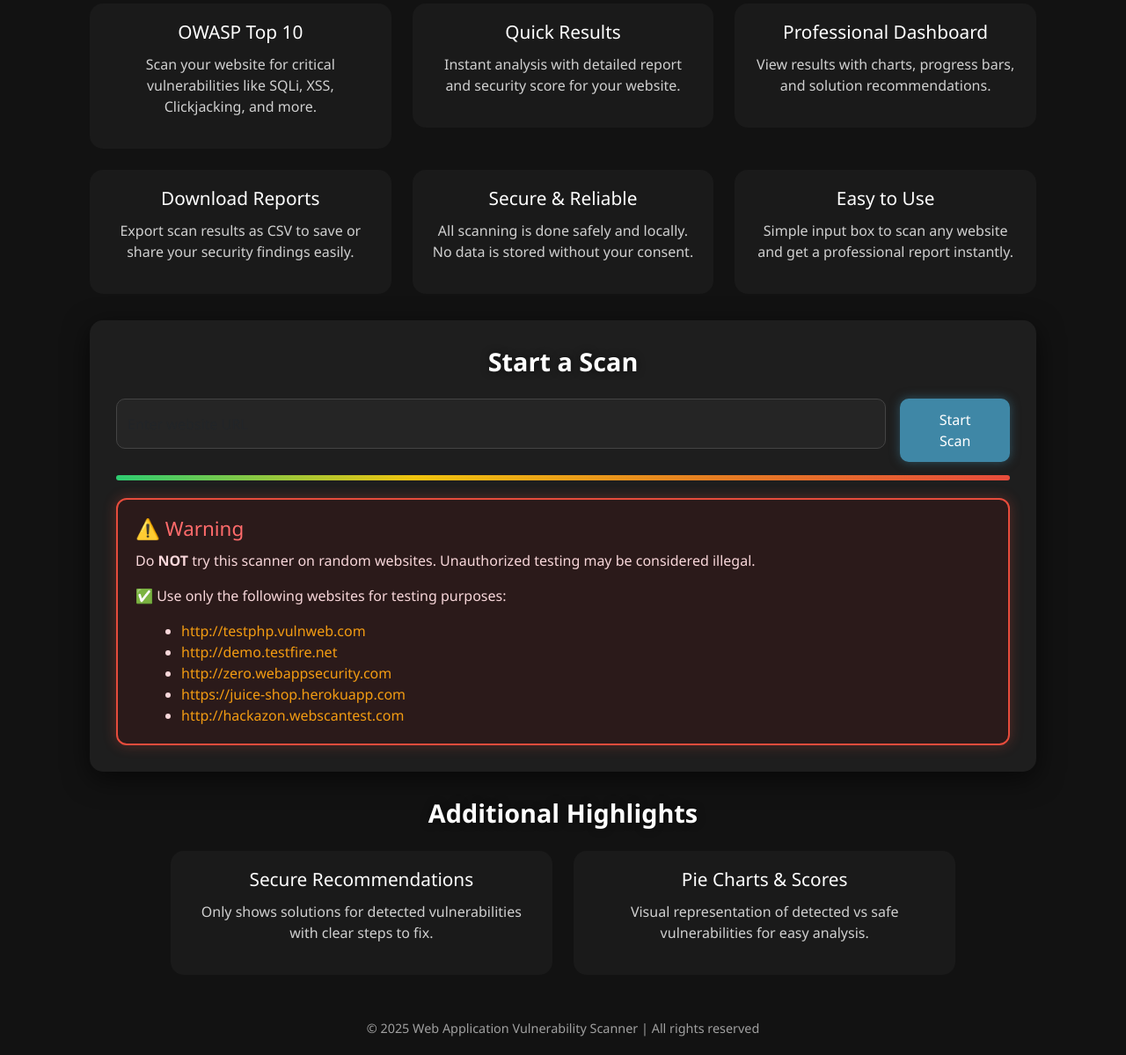
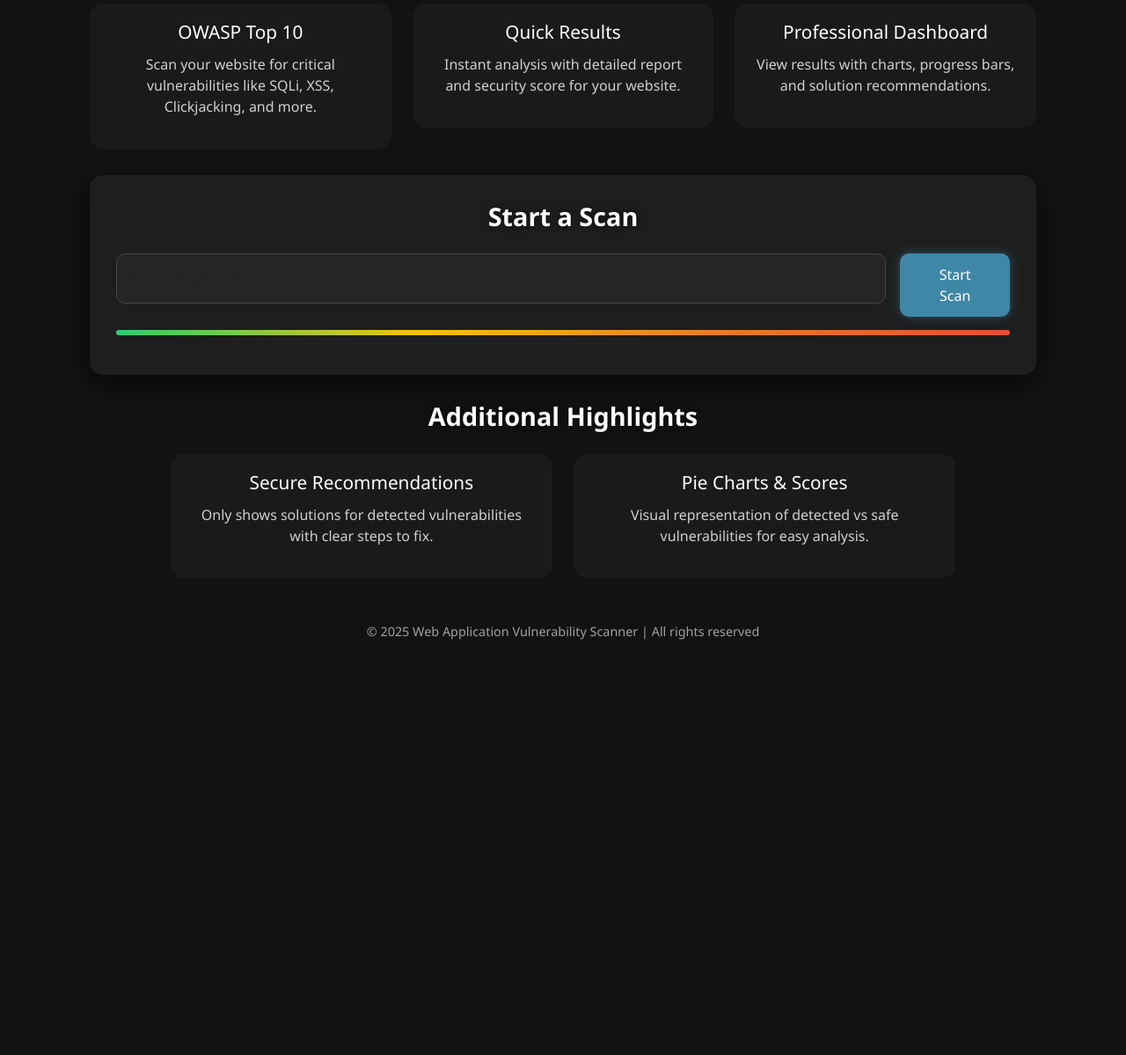
Before and after one commit to divesh-bhakari/webappscanner, a Flask app: page / in a window 1280 px wide. Shown: the part 324-1523 px from the top of the page at 88% size. After the commit the page ends 1051 px from the top, so only its background shows below. Run offline with Flask 3, Linux system fonts and the light colour scheme.

Commit message:
updated index page

```diff
--- a/templates/index.html
+++ b/templates/index.html
@@ -98,32 +98,6 @@ footer { text-align:center; color:#a0a0a0; padding:20px 0; font-size:0.9rem; }
   background: linear-gradient(to right, #2ecc71, #f1c40f, #e67e22, #e74c3c);
   margin: 15px 0;
 }
-
-/* Warning Box */
-.warning-box {
-  background: #2b1a1a;
-  border: 2px solid #e74c3c;
-  border-radius: 12px;
-  padding: 20px;
-  margin-top: 20px;
-  color: #f8d7da;
-  box-shadow: 0 0 15px rgba(231,76,60,0.3);
-}
-.warning-box h3 {
-  color: #ff6b6b;
-  font-size: 1.4rem;
-  margin-bottom: 10px;
-}
-.warning-box ul {
-  margin: 10px 0 0 20px;
-}
-.warning-box a {
-  color: #f39c12;
-  text-decoration: none;
-}
-.warning-box a:hover {
-  text-decoration: underline;
-}
 </style>
 </head>
 <body>
@@ -159,24 +133,6 @@ footer { text-align:center; color:#a0a0a0; padding:20px 0; font-size:0.9rem; }
           <p>View results with charts, progress bars, and solution recommendations.</p>
         </div>
       </div>
-      <div class="col-md-4">
-        <div class="feature-box">
-          <h3>Download Reports</h3>
-          <p>Export scan results as CSV to save or share your security findings easily.</p>
-        </div>
-      </div>
-      <div class="col-md-4">
-        <div class="feature-box">
-          <h3>Secure & Reliable</h3>
-          <p>All scanning is done safely and locally. No data is stored without your consent.</p>
-        </div>
-      </div>
-      <div class="col-md-4">
-        <div class="feature-box">
-          <h3>Easy to Use</h3>
-          <p>Simple input box to scan any website and get a professional report instantly.</p>
-        </div>
-      </div>
     </div>
   </section>
 
@@ -186,13 +142,15 @@ footer { text-align:center; color:#a0a0a0; padding:20px 0; font-size:0.9rem; }
       <h2 class="section-title">Start a Scan</h2>
 
       <!-- 🔴 Flash error messages -->
-    {% with messages = get_flashed_messages() %}
+      {% with messages = get_flashed_messages(with_categories=true) %}
         {% if messages %}
-        <div class="alert alert-danger mt-3">
-          {% for message in messages %}
+          {% for category, message in messages %}
+            <div class="alert
+                        {% if category == 'error' %}alert-danger{% elif category == 'success' %}alert-success{% else %}alert-info{% endif %}
+                        mt-3" role="alert">
               {{ message }}
+            </div>
           {% endfor %}
-        </div>
         {% endif %}
       {% endwith %}
 
@@ -201,24 +159,8 @@ footer { text-align:center; color:#a0a0a0; padding:20px 0; font-size:0.9rem; }
         <button type="submit" class="btn btn-primary">Start Scan</button>
       </form>
       <div class="gradient-bar"></div>
-
-    <!-- ⚠️ Warning Section -->
-    <div class="warning-box">
-      <h3>⚠️ Warning</h3>
-      <p>Do <strong>NOT</strong> try this scanner on random websites.
-      Unauthorized testing may be considered illegal.</p>
-      <p>✅ Use only the following websites for testing purposes:</p>
-      <ul>
-        <li><a href="http://testphp.vulnweb.com" target="_blank">http://testphp.vulnweb.com</a></li>
-        <li><a href="http://demo.testfire.net" target="_blank">http://demo.testfire.net</a></li>
-        <li><a href="http://zero.webappsecurity.com" target="_blank">http://zero.webappsecurity.com</a></li>
-        <li><a href="https://juice-shop.herokuapp.com" target="_blank">https://juice-shop.herokuapp.com</a></li>
-        <li><a href="http://hackazon.webscantest.com" target="_blank">http://hackazon.webscantest.com</a></li>
-      </ul>
-    </div>
     </div>
   </section>
-
 
   <!-- Additional Highlights Section -->
   <section>
```
Lines whose indentation alone changed are shown as unchanged.
